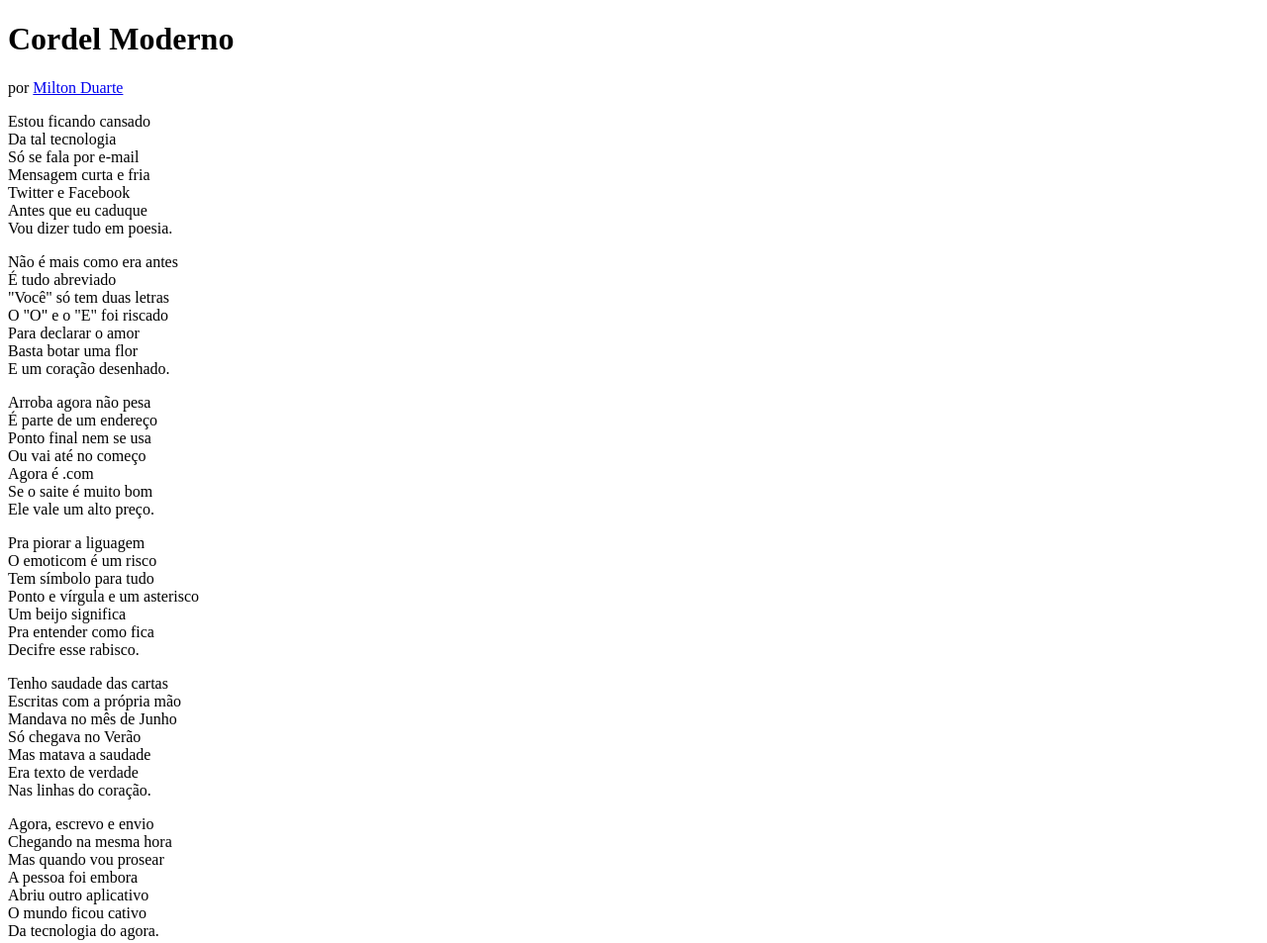
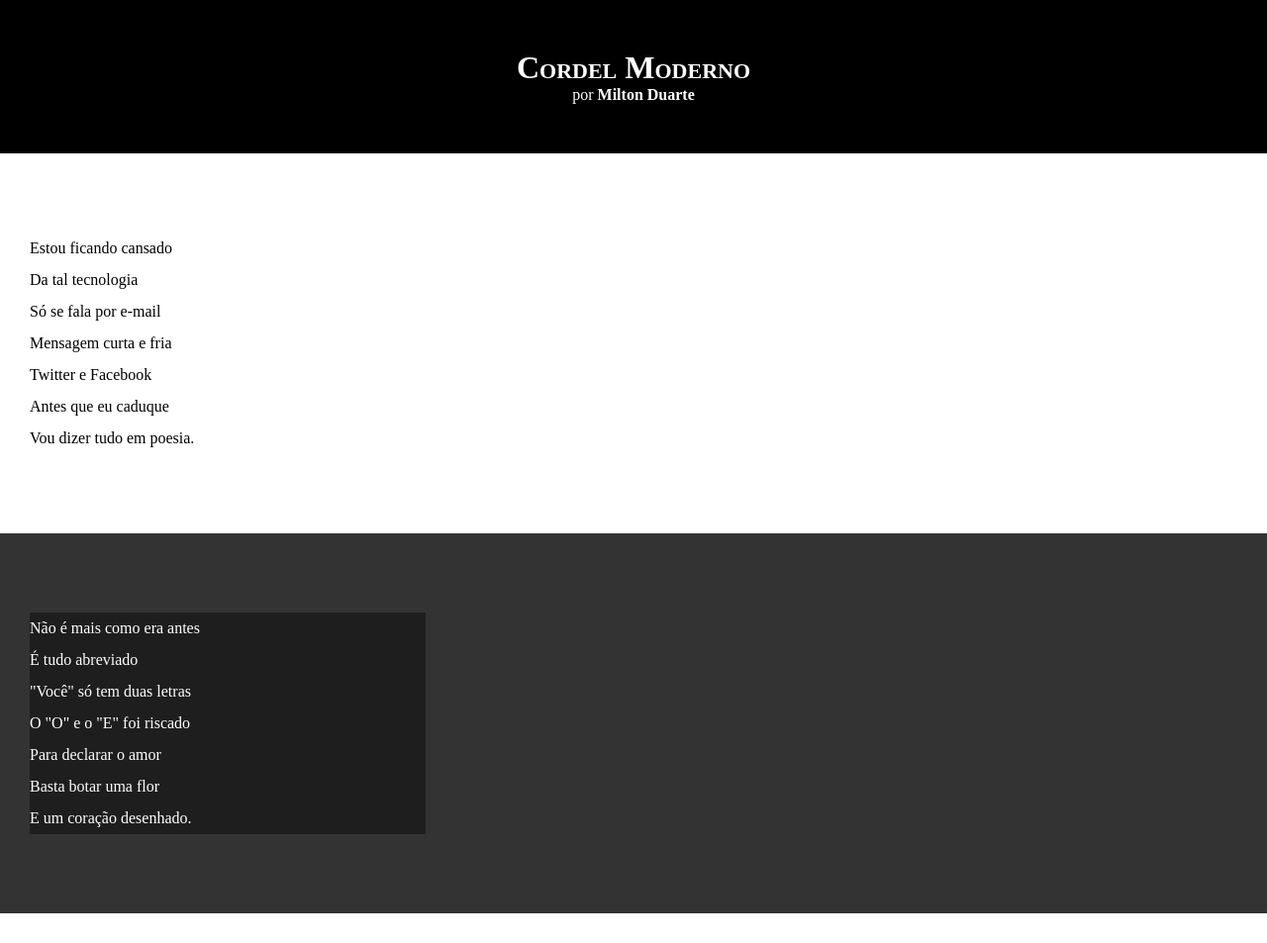
Before and after one commit to texasmendes/hmtl-css, a plain HTML site: page desafios/desafio012-site-cordel/index.html in a window 1280 px wide. Shown: the top 953 px of the page at 99% size. Drawn offline with Linux system fonts and the light colour scheme.

Commit message:
Iniciei o CSS do cordel moderno

```diff
--- a/desafios/desafio012-site-cordel/estilo/style.css
+++ b/desafios/desafio012-site-cordel/estilo/style.css
@@ -1 +1,65 @@
 @charset "UTF-8";
+
+* {
+    margin: 0px;
+    padding: 0px;
+}
+
+html, body {
+    min-height: 100vh;
+    background-color: darkgray;
+}
+
+header {
+    background-color: black;
+    color: white;
+    text-align: center;
+}
+
+header > h1 {
+    padding-top: 50px;
+    font-variant: small-caps; /* A propriedade "font-variant" e o valor "small-caps" tornam a fonte em maiúscula, porém deixando a primeira letra mais elevada que as outras. Para configurar todas as letras em maiúsculas (ou em minúsculas), usa-se a propriedade "text-transform" e os valores.*/
+}
+
+header > p {
+    padding-bottom: 50px;
+}
+
+a { /* Uma forma de configurar um ítem específico que está em diferentes locais do HTML, é juntando declarações numa só, por exemplo: header a, footer a. */
+    color: white;
+    text-decoration: none;
+    font-weight: bolder;
+}
+
+a:hover { /*Forma alternativa: "header a:hover, footer a:hover".*/
+    text-decoration: underline;
+}
+
+section {
+    padding-top: 10vh; /* Lê-se "dez por cento da view height" da tela.*/
+    padding-bottom: 10vh;
+    padding-left: 30px;
+    line-height: 2em;
+}
+
+section.normal {
+    background-color: white;
+    color: black;
+}
+
+section.imagem {
+    background-color: rgb(51, 51, 51);
+    color: white;
+}
+
+section.imagem > p {
+    background-color: rgba(0, 0, 0, 0.411);
+    width: 400px;
+}
+
+footer {
+    background-color: black;
+    color: lightgray;
+    text-align: center;
+    padding: 10px;
+}
--- a/desafios/desafio012-site-cordel/index.html
+++ b/desafios/desafio012-site-cordel/index.html
@@ -15,7 +15,7 @@
         </p>
     </header>
 
-        <section>
+        <section class="normal">
             <p>
                 Estou ficando cansado <br>
                 Da tal tecnologia <br>
@@ -27,7 +27,7 @@
             </p>
         </section>
 
-        <section>
+        <section class="imagem">
             <p>
                 Não é mais como era antes <br>
                 É tudo abreviado <br>
@@ -39,7 +39,7 @@
             </p>
         </section>
 
-        <section>
+        <section class="normal">
             <p>
                 Arroba agora não pesa <br>
                 É parte de um endereço <br>
@@ -61,7 +61,7 @@
             </p>
         </section>
 
-        <section>
+        <section class="imagem">
             <p>
                 Tenho saudade das cartas <br>
                 Escritas com a própria mão <br>
@@ -73,7 +73,7 @@
             </p>
         </section>
 
-        <section>
+        <section class="normal">
             <p>
                 Agora, escrevo e envio <br>
                 Chegando na mesma hora <br>
```
